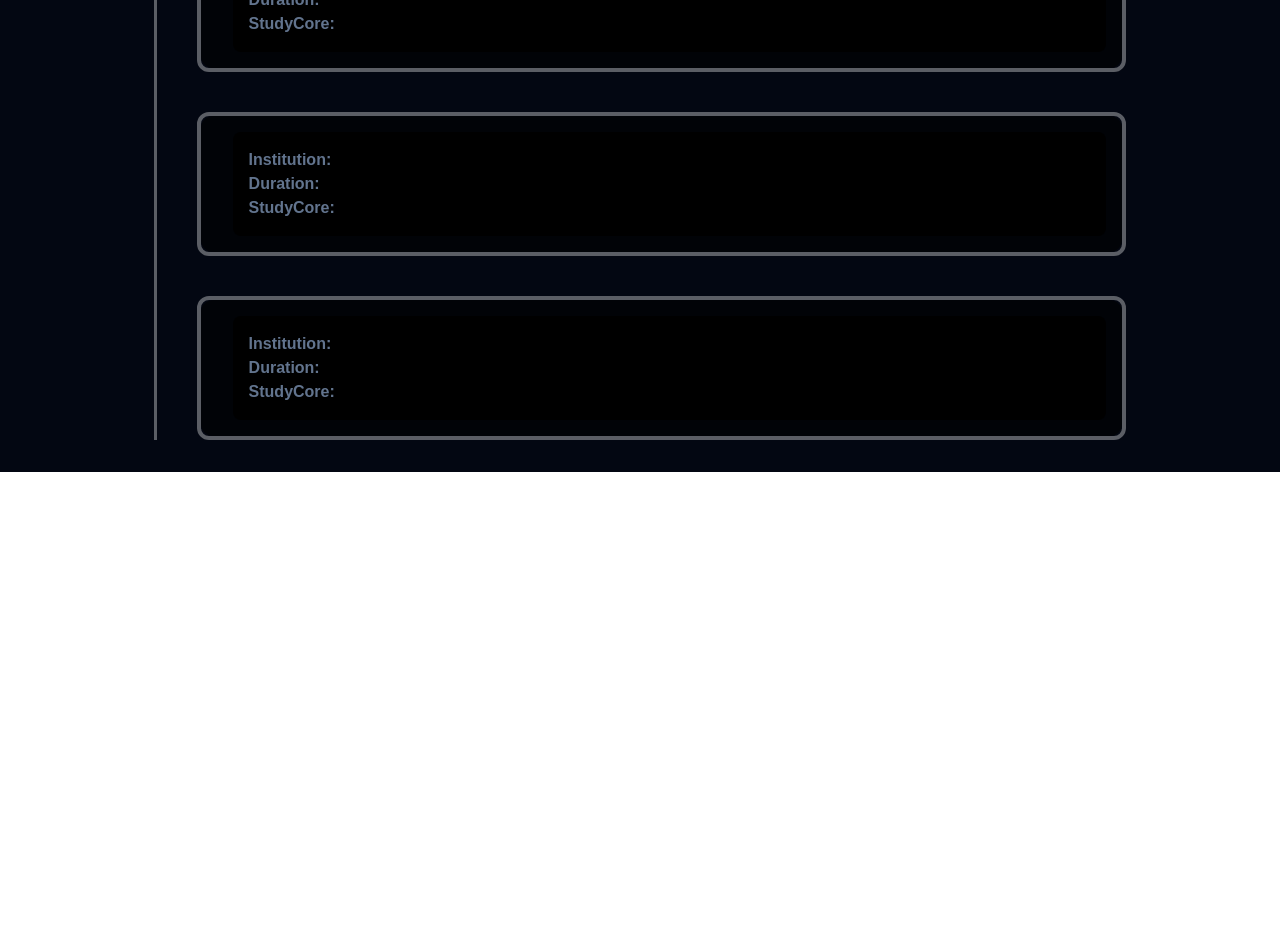
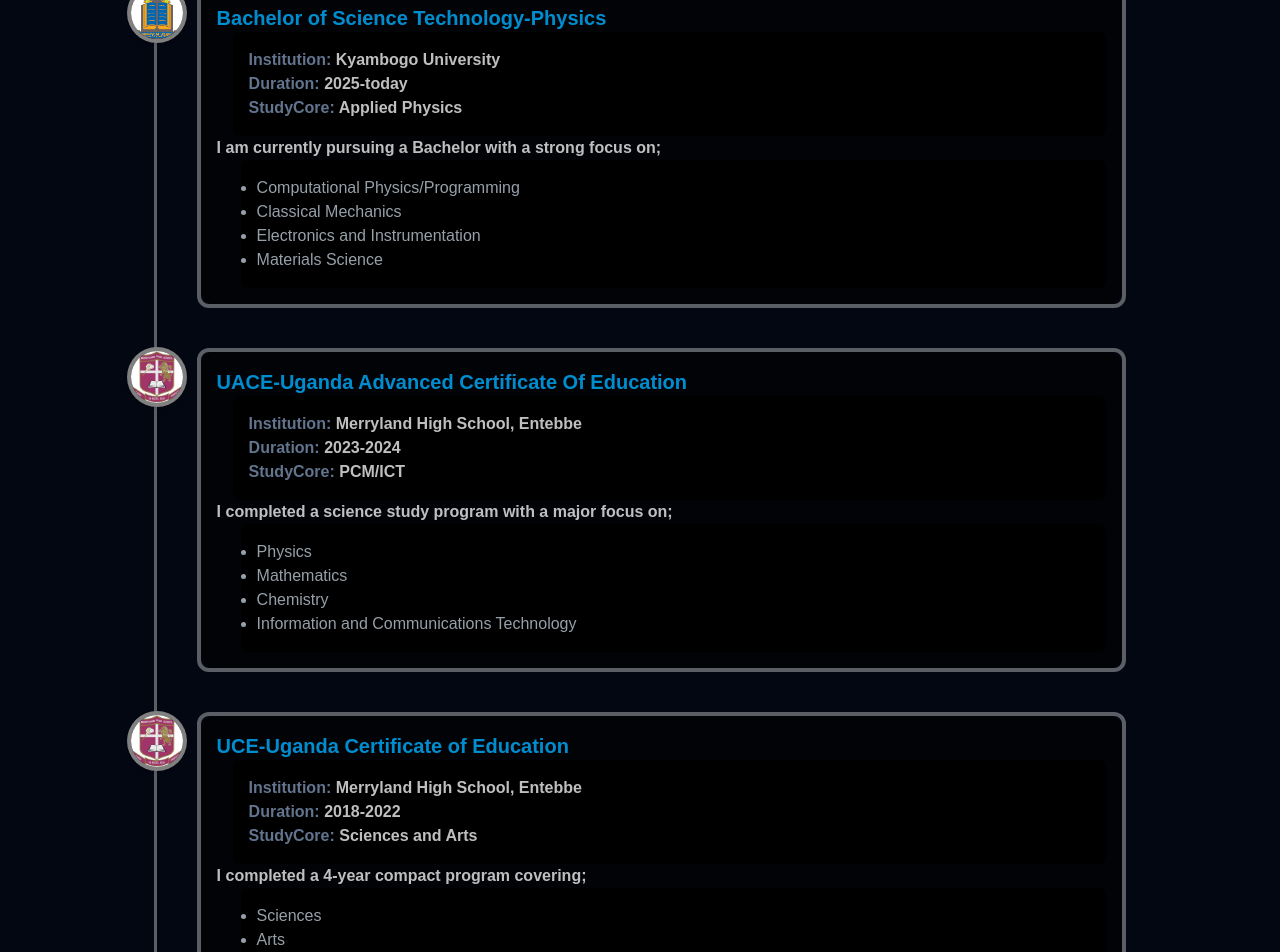
Before and after one commit to Thierry256-dev/Portfolio, a React (Vite) app: page / in a window 1280 px wide. Shown: the part 2620-3572 px from the top of the page. Before the commit the page ends 3092 px from the top, so only its background shows below. Built offline with nearby package versions, Linux system fonts and the light colour scheme.

Commit message:
Adding details to educationData.js

```diff
--- a/src/App.jsx
+++ b/src/App.jsx
@@ -5,7 +5,7 @@ import Education from "./Componets/Education";
 import Testimonials from "./Componets/Testimonials";
 import Footer from "./Componets/Footer";
 import { Outlet, NavLink } from "react-router-dom";
-import { FaFolderOpen } from "react-icons/fa";
+import { FaFolderOpen, FaGraduationCap } from "react-icons/fa";
 
 function App() {
   return (
@@ -39,8 +39,12 @@ function App() {
       </section>
       <section
         id="educaton"
-        className="p-8 bg-gray-950 h-auto flex justify-center"
+        className="p-8 bg-gray-950 h-auto flex flex-col justify-center items-center"
       >
+        <h1 className="flex items-center z-3 text-sky-200/75 pb-4 font-bold text-4xl">
+          <FaGraduationCap className="inline" />
+          Education
+        </h1>
         <Education />
       </section>
       <section id="testimonials">
--- a/src/Componets/Education/EducationCard.jsx
+++ b/src/Componets/Education/EducationCard.jsx
@@ -12,10 +12,10 @@ export default function EducationCard({
       <div className="flex items-start gap-4 font-bold text-md text-white/75 border-4 border-white/35 rounded-xl">
         <img
           src={badge}
-          className="w-15 h-15 bg-black rounded-full border-4 border-white/50 shadow absolute left-0 top-[-5px] translate-x-[-50%] mt-1"
+          className="w-15 h-15 bg-black rounded-full border-4 border-white/50 shadow absolute left-0 translate-y-[-15%] translate-x-[-50%] mt-1"
         />
         <div className="bg-black/60 p-4 rounded-xl w-full gap-5">
-          <h3 className="text-2xl text-amber-500/85">{achievement}</h3>
+          <h3 className="text-xl text-sky-500/85">{achievement}</h3>
           <ul className="ml-4 bg-black rounded-lg p-4">
             <li>
               <span className="text-slate-500">Institution: </span>{" "}
@@ -31,7 +31,7 @@ export default function EducationCard({
             </li>
           </ul>
           <p>{comment}</p>
-          <ul className="list-disc ml-8">
+          <ul className="list-disc ml-6 font-normal bg-black rounded-lg p-4">
             {emphasis.map((item) => (
               <li key={item} className="text-slate-300/75">
                 {item}
--- a/src/Componets/Education/EducationData.js
+++ b/src/Componets/Education/EducationData.js
@@ -1,32 +1,42 @@
 export const educationData = [
   {
     id: "3",
-    achievement: "",
+    achievement: "Bachelor of Science  Technology-Physics",
     badge: "/edu/kyu.png",
-    instituton: "",
-    duration: "",
-    studyCore: "",
-    comment: "",
-    emphasis: [],
+    instituton: "Kyambogo University",
+    duration: "2025-today",
+    studyCore: "Applied Physics",
+    comment: "I am currently pursuing a Bachelor with a strong focus on;",
+    emphasis: [
+      "Computational Physics/Programming",
+      "Classical Mechanics",
+      "Electronics and Instrumentation",
+      "Materials Science",
+    ],
   },
   {
     id: "2",
-    achievement: "",
+    achievement: "UACE-Uganda Advanced Certificate Of Education",
     badge: "/edu/merro.jpg",
-    instituton: "",
-    duration: "",
-    studyCore: "",
-    comment: "",
-    emphasis: [],
+    instituton: "Merryland High School, Entebbe",
+    duration: "2023-2024",
+    studyCore: "PCM/ICT",
+    comment: "I completed a science study program with a major focus on;",
+    emphasis: [
+      "Physics",
+      "Mathematics",
+      "Chemistry",
+      "Information and Communications Technology",
+    ],
   },
   {
     id: "1",
-    achievement: "",
+    achievement: "UCE-Uganda Certificate of Education",
     badge: "/edu/merro.jpg",
-    instituton: "",
-    duration: "",
-    studyCore: "",
-    comment: "",
-    emphasis: [],
+    instituton: "Merryland High School, Entebbe",
+    duration: "2018-2022",
+    studyCore: "Sciences and Arts",
+    comment: "I completed a 4-year compact program covering;",
+    emphasis: ["Sciences", "Arts", "VocationalStudies in Foods and Nutrition"],
   },
 ];
```
